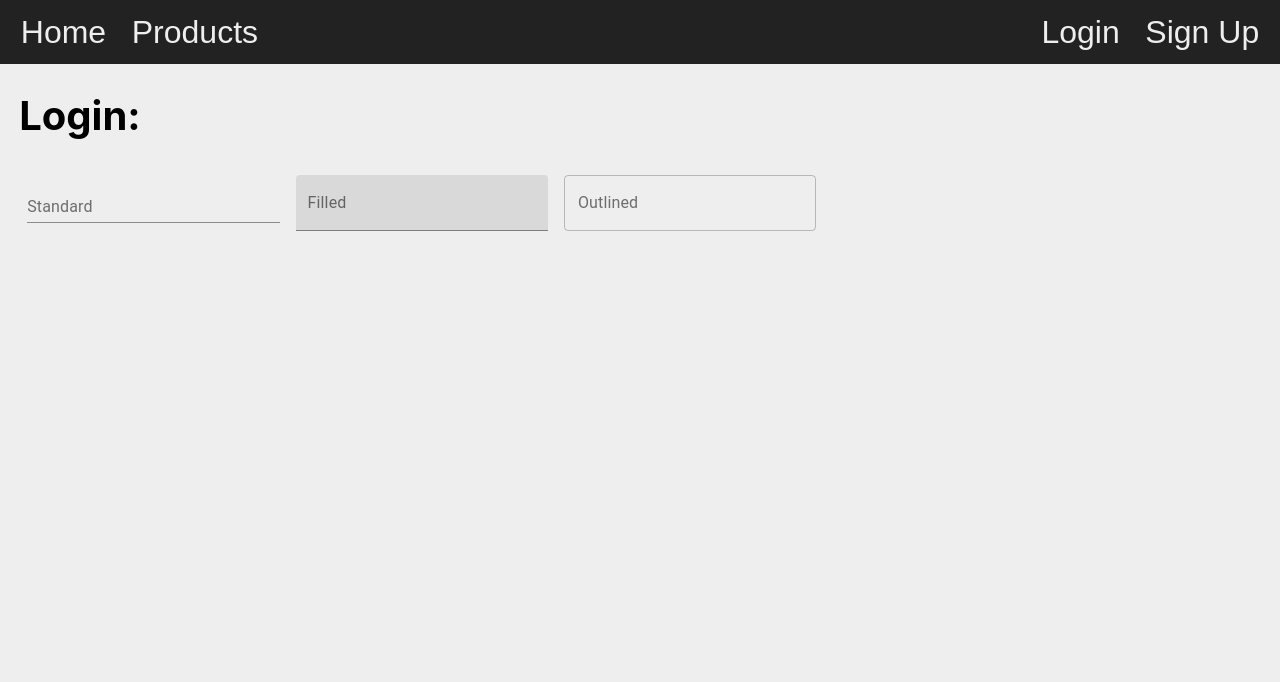
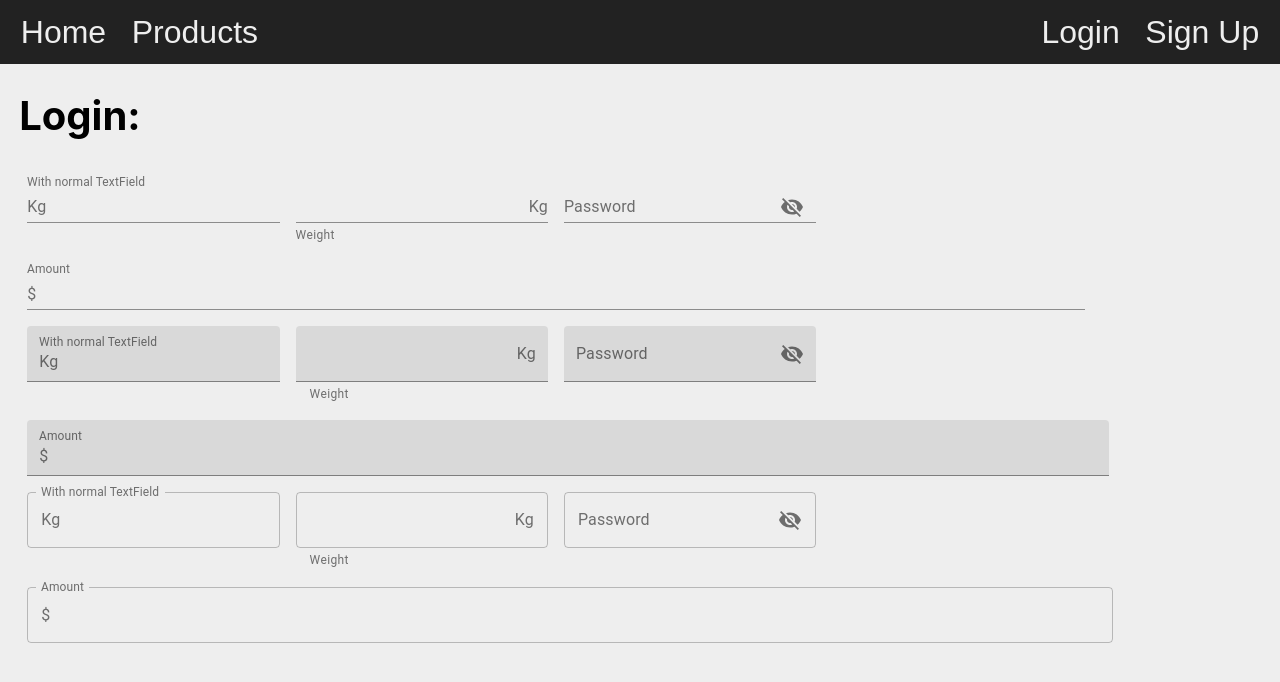
Before and after one commit to OmarThinks/Cantiin-React, a React (Create React App) app in the folder cantiin/: page /login in a window 1280 px wide. Shown: the top 682 px of the page. Built offline with nearby package versions, Linux system fonts and the light colour scheme.

Commit message:
installed materialUi Icons

```diff
--- a/cantiin/package.json
+++ b/cantiin/package.json
@@ -4,6 +4,7 @@
   "private": true,
   "dependencies": {
     "@material-ui/core": "^4.12.3",
+    "@material-ui/icons": "^4.11.2",
     "@testing-library/jest-dom": "^5.14.1",
     "@testing-library/react": "^11.2.7",
     "@testing-library/user-event": "^12.8.3",
--- a/cantiin/src/components/forms/auth/login.js
+++ b/cantiin/src/components/forms/auth/login.js
@@ -0,0 +1,222 @@
+import React from 'react';
+import clsx from 'clsx';
+import { makeStyles } from '@material-ui/core/styles';
+import IconButton from '@material-ui/core/IconButton';
+import Input from '@material-ui/core/Input';
+import FilledInput from '@material-ui/core/FilledInput';
+import OutlinedInput from '@material-ui/core/OutlinedInput';
+import InputLabel from '@material-ui/core/InputLabel';
+import InputAdornment from '@material-ui/core/InputAdornment';
+import FormHelperText from '@material-ui/core/FormHelperText';
+import FormControl from '@material-ui/core/FormControl';
+import TextField from '@material-ui/core/TextField';
+import Visibility from '@material-ui/icons/Visibility';
+import VisibilityOff from '@material-ui/icons/VisibilityOff';
+
+
+const useStyles = makeStyles((theme) => ({
+  root: {
+    display: 'flex',
+    flexWrap: 'wrap',
+  },
+  margin: {
+    margin: theme.spacing(1),
+  },
+  withoutLabel: {
+    marginTop: theme.spacing(3),
+  },
+  textField: {
+    width: '25ch',
+  },
+}));
+
+export default function InputAdornments() {
+  const classes = useStyles();
+  const [values, setValues] = React.useState({
+    amount: '',
+    password: '',
+    weight: '',
+    weightRange: '',
+    showPassword: false,
+  });
+
+  const handleChange = (prop) => (event) => {
+    setValues({ ...values, [prop]: event.target.value });
+  };
+
+  const handleClickShowPassword = () => {
+    setValues({ ...values, showPassword: !values.showPassword });
+  };
+
+  const handleMouseDownPassword = (event) => {
+    event.preventDefault();
+  };
+
+  return (
+    <div className={classes.root}>
+      <div>
+        <TextField
+          label="With normal TextField"
+          id="standard-start-adornment"
+          className={clsx(classes.margin, classes.textField)}
+          InputProps={{
+            startAdornment: <InputAdornment position="start">Kg</InputAdornment>,
+          }}
+        />
+        <FormControl className={clsx(classes.margin, classes.withoutLabel, classes.textField)}>
+          <Input
+            id="standard-adornment-weight"
+            value={values.weight}
+            onChange={handleChange('weight')}
+            endAdornment={<InputAdornment position="end">Kg</InputAdornment>}
+            aria-describedby="standard-weight-helper-text"
+            inputProps={{
+              'aria-label': 'weight',
+            }}
+          />
+          <FormHelperText id="standard-weight-helper-text">Weight</FormHelperText>
+        </FormControl>
+        <FormControl className={clsx(classes.margin, classes.textField)}>
+          <InputLabel htmlFor="standard-adornment-password">Password</InputLabel>
+          <Input
+            id="standard-adornment-password"
+            type={values.showPassword ? 'text' : 'password'}
+            value={values.password}
+            onChange={handleChange('password')}
+            endAdornment={
+              <InputAdornment position="end">
+                <IconButton
+                  aria-label="toggle password visibility"
+                  onClick={handleClickShowPassword}
+                  onMouseDown={handleMouseDownPassword}
+                >
+                  {values.showPassword ? <Visibility /> : <VisibilityOff />}
+                </IconButton>
+              </InputAdornment>
+            }
+          />
+        </FormControl>
+        <FormControl fullWidth className={classes.margin}>
+          <InputLabel htmlFor="standard-adornment-amount">Amount</InputLabel>
+          <Input
+            id="standard-adornment-amount"
+            value={values.amount}
+            onChange={handleChange('amount')}
+            startAdornment={<InputAdornment position="start">$</InputAdornment>}
+          />
+        </FormControl>
+      </div>
+      <div>
+        <TextField
+          label="With normal TextField"
+          id="filled-start-adornment"
+          className={clsx(classes.margin, classes.textField)}
+          InputProps={{
+            startAdornment: <InputAdornment position="start">Kg</InputAdornment>,
+          }}
+          variant="filled"
+        />
+        <FormControl className={clsx(classes.margin, classes.textField)} variant="filled">
+          <FilledInput
+            id="filled-adornment-weight"
+            value={values.weight}
+            onChange={handleChange('weight')}
+            endAdornment={<InputAdornment position="end">Kg</InputAdornment>}
+            aria-describedby="filled-weight-helper-text"
+            inputProps={{
+              'aria-label': 'weight',
+            }}
+          />
+          <FormHelperText id="filled-weight-helper-text">Weight</FormHelperText>
+        </FormControl>
+        <FormControl className={clsx(classes.margin, classes.textField)} variant="filled">
+          <InputLabel htmlFor="filled-adornment-password">Password</InputLabel>
+          <FilledInput
+            id="filled-adornment-password"
+            type={values.showPassword ? 'text' : 'password'}
+            value={values.password}
+            onChange={handleChange('password')}
+            endAdornment={
+              <InputAdornment position="end">
+                <IconButton
+                  aria-label="toggle password visibility"
+                  onClick={handleClickShowPassword}
+                  onMouseDown={handleMouseDownPassword}
+                  edge="end"
+                >
+                  {values.showPassword ? <Visibility /> : <VisibilityOff />}
+                </IconButton>
+              </InputAdornment>
+            }
+          />
+        </FormControl>
+        <FormControl fullWidth className={classes.margin} variant="filled">
+          <InputLabel htmlFor="filled-adornment-amount">Amount</InputLabel>
+          <FilledInput
+            id="filled-adornment-amount"
+            value={values.amount}
+            onChange={handleChange('amount')}
+            startAdornment={<InputAdornment position="start">$</InputAdornment>}
+          />
+        </FormControl>
+      </div>
+      <div>
+        <TextField
+          label="With normal TextField"
+          id="outlined-start-adornment"
+          className={clsx(classes.margin, classes.textField)}
+          InputProps={{
+            startAdornment: <InputAdornment position="start">Kg</InputAdornment>,
+          }}
+          variant="outlined"
+        />
+        <FormControl className={clsx(classes.margin, classes.textField)} variant="outlined">
+          <OutlinedInput
+            id="outlined-adornment-weight"
+            value={values.weight}
+            onChange={handleChange('weight')}
+            endAdornment={<InputAdornment position="end">Kg</InputAdornment>}
+            aria-describedby="outlined-weight-helper-text"
+            inputProps={{
+              'aria-label': 'weight',
+            }}
+            labelWidth={0}
+          />
+          <FormHelperText id="outlined-weight-helper-text">Weight</FormHelperText>
+        </FormControl>
+        <FormControl className={clsx(classes.margin, classes.textField)} variant="outlined">
+          <InputLabel htmlFor="outlined-adornment-password">Password</InputLabel>
+          <OutlinedInput
+            id="outlined-adornment-password"
+            type={values.showPassword ? 'text' : 'password'}
+            value={values.password}
+            onChange={handleChange('password')}
+            endAdornment={
+              <InputAdornment position="end">
+                <IconButton
+                  aria-label="toggle password visibility"
+                  onClick={handleClickShowPassword}
+                  onMouseDown={handleMouseDownPassword}
+                  edge="end"
+                >
+                  {values.showPassword ? <Visibility /> : <VisibilityOff />}
+                </IconButton>
+              </InputAdornment>
+            }
+            labelWidth={70}
+          />
+        </FormControl>
+        <FormControl fullWidth className={classes.margin} variant="outlined">
+          <InputLabel htmlFor="outlined-adornment-amount">Amount</InputLabel>
+          <OutlinedInput
+            id="outlined-adornment-amount"
+            value={values.amount}
+            onChange={handleChange('amount')}
+            startAdornment={<InputAdornment position="start">$</InputAdornment>}
+            labelWidth={60}
+          />
+        </FormControl>
+      </div>
+    </div>
+  );
+}
--- a/cantiin/src/routes/login.js
+++ b/cantiin/src/routes/login.js
@@ -1,22 +1,11 @@
 import React from 'react';
-import { makeStyles } from '@material-ui/core/styles';
-import TextField from '@material-ui/core/TextField';
 
 
-
-const useStyles = makeStyles((theme) => ({
-    root: {
-      '& > *': {
-        margin: theme.spacing(1),
-        width: '25ch',
-      },
-    },
-  }));
+import LoginForm from '../components/forms/auth/login';
 
 
 const LoginRoute = (props) => {
 
-    const classes = useStyles();
 
     return <div>
 
@@ -24,11 +13,7 @@
       Login:
     </h1>
 
-    <form className={classes.root} noValidate autoComplete="off">
-      <TextField id="standard-basic" label="Standard" />
-      <TextField id="filled-basic" label="Filled" variant="filled" />
-      <TextField id="outlined-basic" label="Outlined" variant="outlined" />
-    </form>
+    <LoginForm/>
 
 
         </div>;
```
Also changed, not shown: 1 other file (tests, documents, lock files or other folders).
